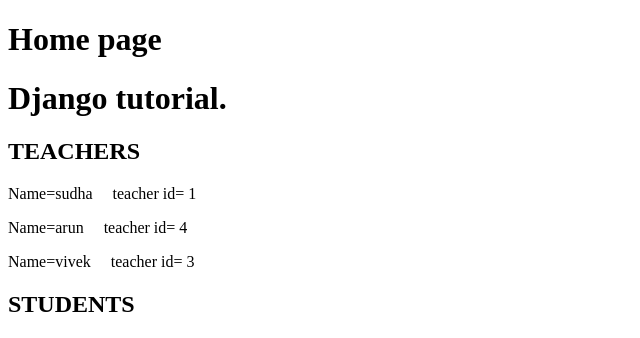
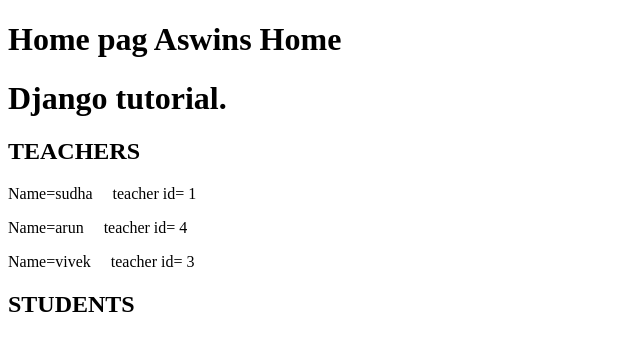
Before and after one commit to Aswindas666/DJango, a Django app: page / in a window 1280 px wide. Shown: the top 338 px of the page, without its empty margins (0-640 px from the left). Run offline with Django 4.2, Linux system fonts and the light colour scheme; data comes from the database, SQL or seed files in the repository.

Commit message:
Home page changed

```diff
--- a/templates/home.html
+++ b/templates/home.html
@@ -7,7 +7,7 @@
         <title>home</title>
     </head>
     <body>
-        <h1> Home page</h1>
+        <h1> Home pag Aswins Home</h1>
         <h1>Django tutorial.<!-- {{data}} --></h1>
         <h2>TEACHERS</h2>
         {% for obj in data %}
```
